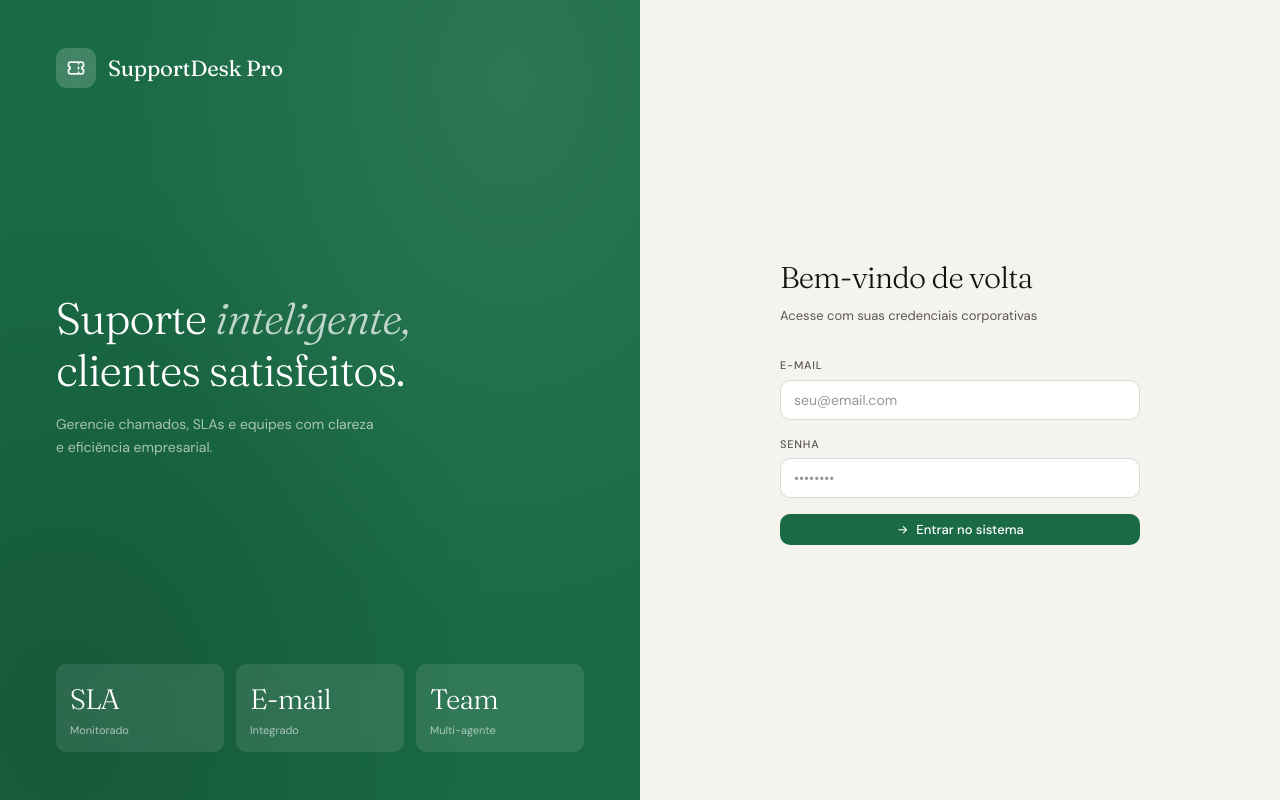
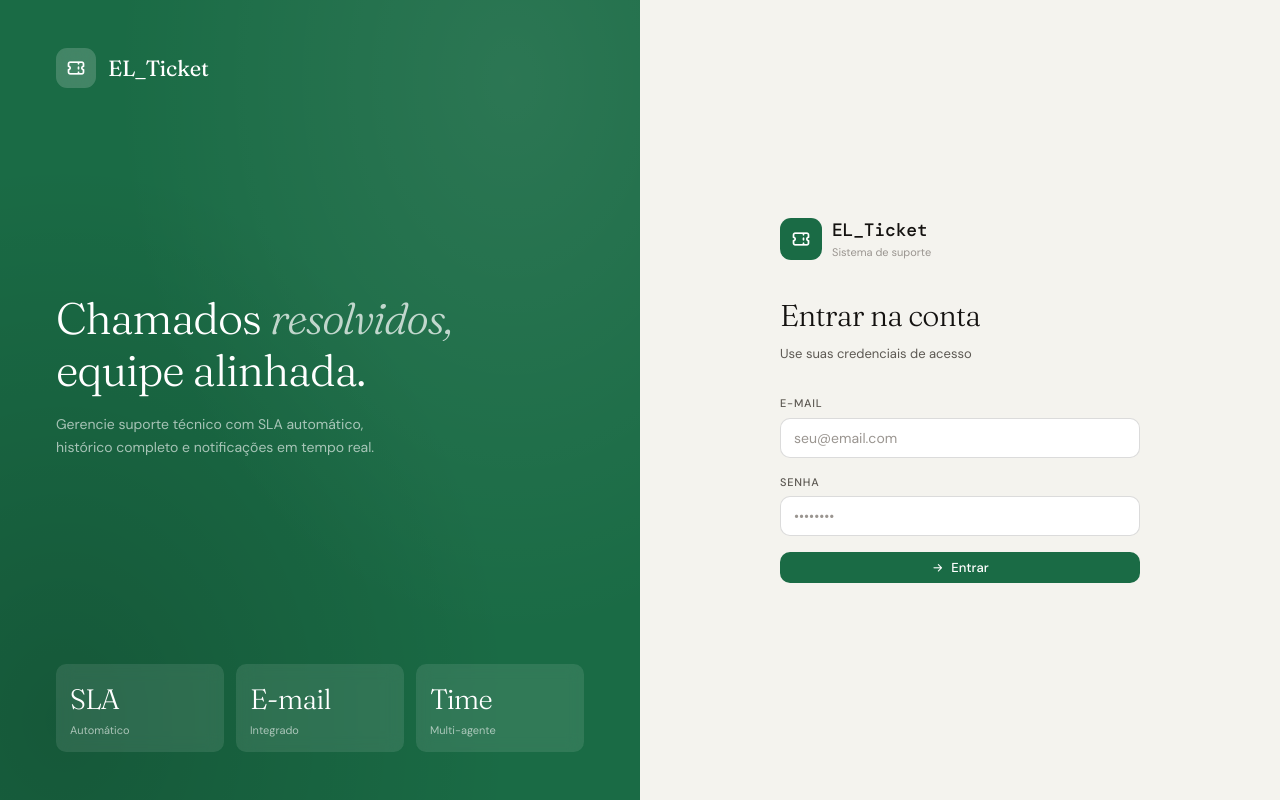
Before and after one commit to Ph20sr/supportdesk, a website: page public/index.html in a window 1280 px wide. Drawn offline with nearby package versions, Linux system fonts and the light colour scheme.

Commit message:
rebrand: EL_Ticket

```diff
--- a/public/index.html
+++ b/public/index.html
@@ -2,7 +2,7 @@
 <html lang="pt-BR" data-theme="light">
 <head>
 <meta charset="UTF-8"><meta name="viewport" content="width=device-width,initial-scale=1">
-<title>SupportDesk Pro</title>
+<title>EL_Ticket</title>
 <link rel="preconnect" href="https://fonts.googleapis.com">
 <link rel="preconnect" href="https://fonts.gstatic.com" crossorigin>
 <link href="https://fonts.googleapis.com/css2?family=DM+Sans:opsz,wght@9..40,300;9..40,400;9..40,500;9..40,600&family=DM+Mono:wght@400;500&family=Fraunces:ital,opsz,wght@0,9..144,300;0,9..144,400;1,9..144,300&display=swap" rel="stylesheet">
@@ -323,22 +323,29 @@ a{color:var(--ac);text-decoration:none}
   <div class="login-l">
     <div class="login-l-brand">
       <div class="login-l-icon"><i class="ti ti-ticket"></i></div>
-      <span class="login-l-name">SupportDesk Pro</span>
+      <span class="login-l-name">EL_Ticket</span>
     </div>
     <div class="login-l-foot">
-      <h1>Suporte <em>inteligente,</em><br>clientes satisfeitos.</h1>
-      <p>Gerencie chamados, SLAs e equipes com clareza e eficiência empresarial.</p>
+      <h1>Chamados <em>resolvidos,</em><br>equipe alinhada.</h1>
+      <p>Gerencie suporte técnico com SLA automático, histórico completo e notificações em tempo real.</p>
     </div>
     <div class="login-l-stats">
-      <div class="login-l-stat"><div class="login-l-stat-v">SLA</div><div class="login-l-stat-l">Monitorado</div></div>
+      <div class="login-l-stat"><div class="login-l-stat-v">SLA</div><div class="login-l-stat-l">Automático</div></div>
       <div class="login-l-stat"><div class="login-l-stat-v">E-mail</div><div class="login-l-stat-l">Integrado</div></div>
-      <div class="login-l-stat"><div class="login-l-stat-v">Team</div><div class="login-l-stat-l">Multi-agente</div></div>
+      <div class="login-l-stat"><div class="login-l-stat-v">Time</div><div class="login-l-stat-l">Multi-agente</div></div>
     </div>
   </div>
   <div class="login-r">
     <div class="login-form">
-      <div class="login-title">Bem-vindo de volta</div>
-      <div class="login-sub">Acesse com suas credenciais corporativas</div>
+      <div style="display:flex;align-items:center;gap:10px;margin-bottom:32px">
+        <div style="width:42px;height:42px;background:var(--ac);border-radius:11px;display:flex;align-items:center;justify-content:center;color:#fff;font-size:20px"><i class="ti ti-ticket"></i></div>
+        <div>
+          <div style="font-family:var(--fm);font-size:18px;font-weight:500;letter-spacing:-.01em;color:var(--tx)">EL_Ticket</div>
+          <div style="font-size:11px;color:var(--tx3)">Sistema de suporte</div>
+        </div>
+      </div>
+      <div class="login-title">Entrar na conta</div>
+      <div class="login-sub">Use suas credenciais de acesso</div>
       <div id="lerr" class="alrt alrt-e hidden" style="margin-bottom:16px">
         <i class="ti ti-alert-circle"></i><span id="lerr-msg"></span>
       </div>
@@ -351,7 +358,7 @@ a{color:var(--ac);text-decoration:none}
         <input class="fi" id="l-pw" type="password" placeholder="••••••••" onkeydown="if(event.key==='Enter')doLogin()">
       </div>
       <button class="btn btn-p" style="width:100%" id="lbtn" onclick="doLogin()">
-        <i class="ti ti-arrow-right"></i> Entrar no sistema
+        <i class="ti ti-arrow-right"></i> Entrar
       </button>
     </div>
   </div>
@@ -362,7 +369,7 @@ a{color:var(--ac);text-decoration:none}
   <header class="topbar">
     <div class="t-brand">
       <div class="t-icon"><i class="ti ti-ticket"></i></div>
-      <span class="t-name">SupportDesk <span style="font-family:var(--f);font-size:11px;background:var(--ac);color:#fff;padding:2px 6px;border-radius:4px;vertical-align:middle;font-weight:600">PRO</span></span>
+      <span class="t-name" style="font-family:var(--fm);font-weight:500">EL_Ticket</span>
     </div>
     <div class="t-sep"></div>
     <nav class="t-nav">
```
